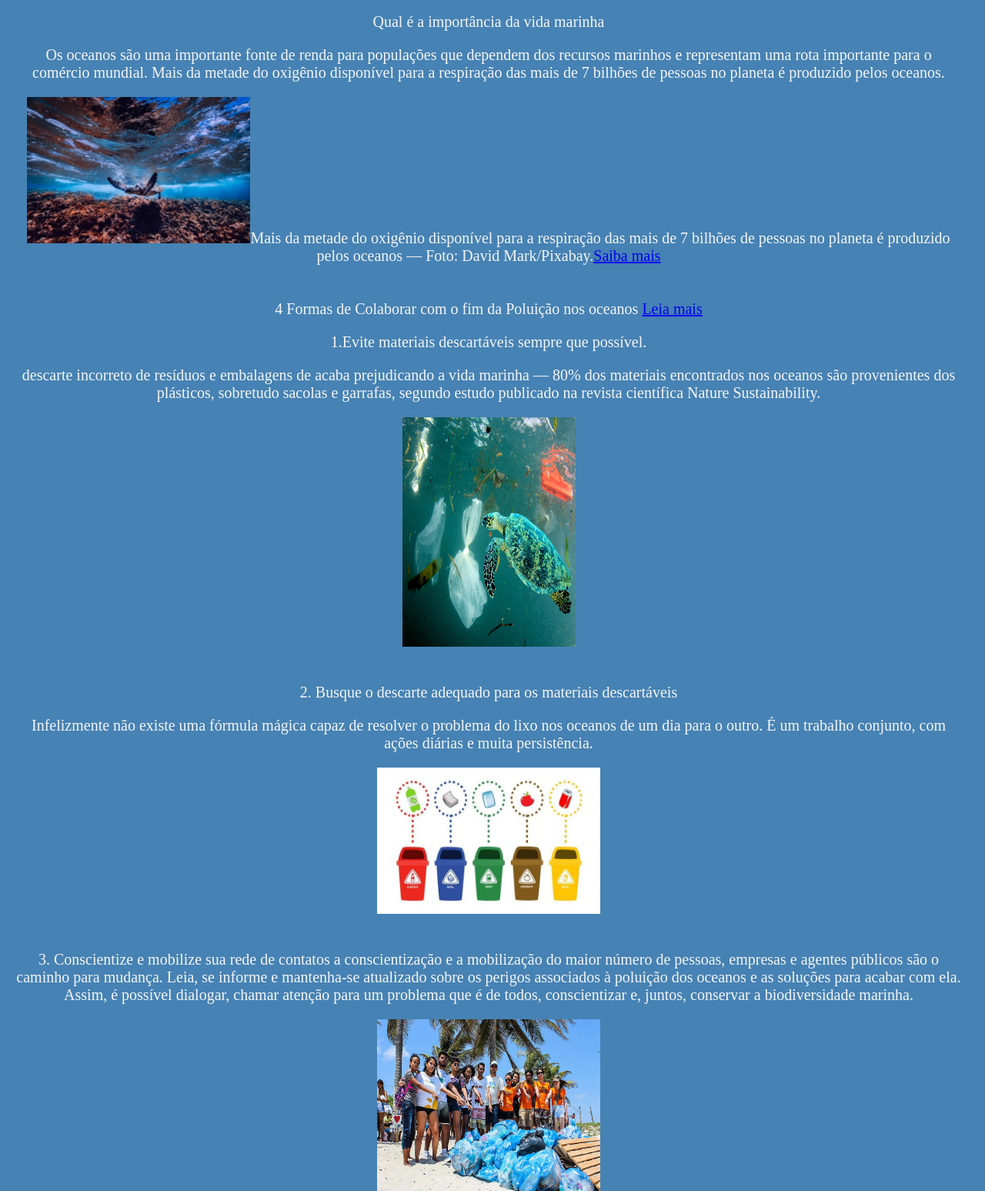
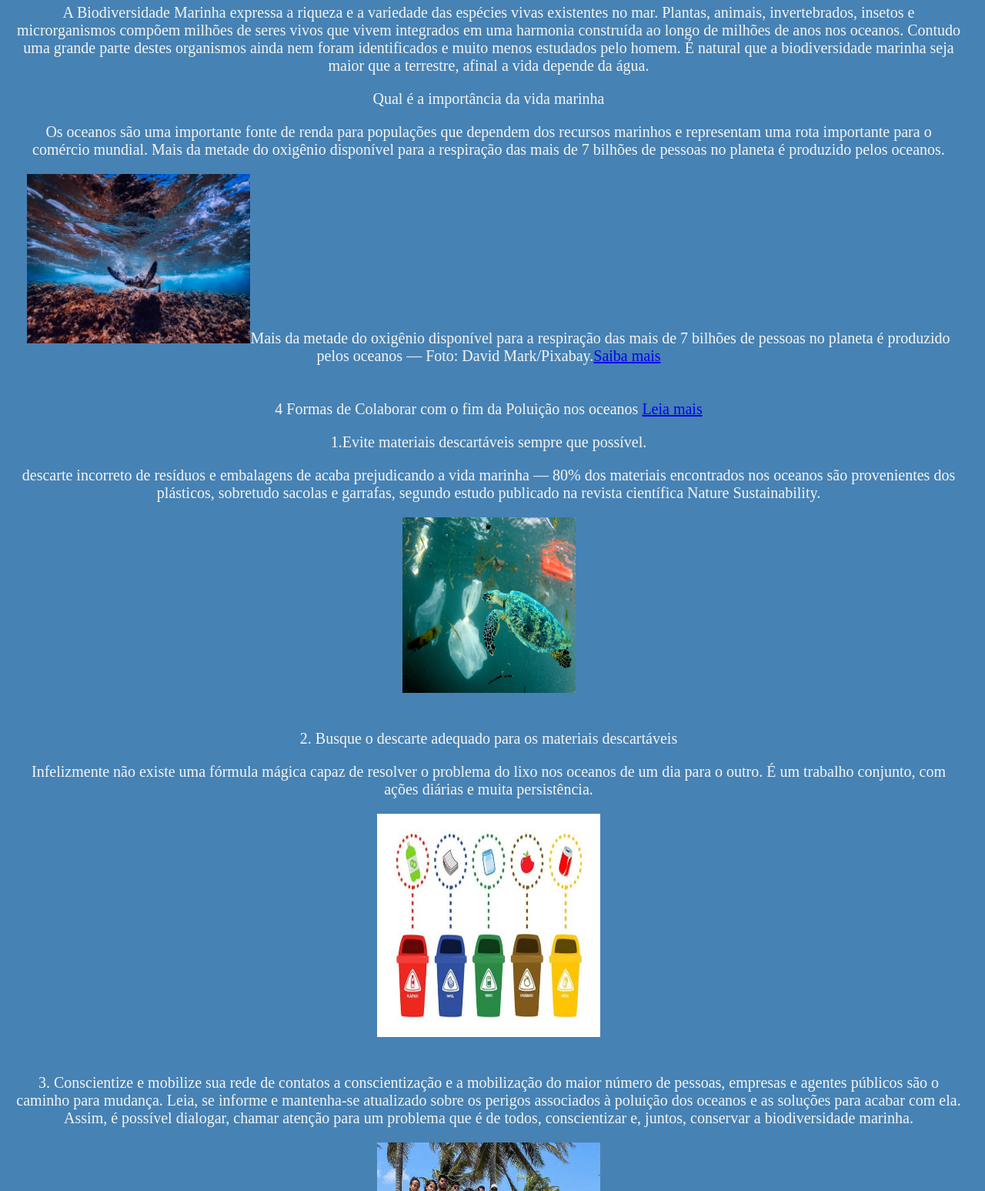
Before and after one commit to Jessica201nascimento/Projeto-ods-vida-na-agua, a plain HTML site: page index.html in a window 1280 px wide. Shown: the part 1487-3034 px from the top of the page at 77% size. Drawn offline with Linux system fonts and the light colour scheme.

Commit message:
Update index.html

```diff
--- a/index.html
+++ b/index.html
@@ -31,7 +31,7 @@
      <br>
      <br>
      <br>
-  <iframe width="390" height="290" src="https://www.youtube.com/embed/TcIHhOCeMBg" title="Descubra a importância da água para a vida na Terra" frameborder="0" allow="accelerometer; autoplay; clipboard-write; encrypted-media; gyroscope; picture-in-picture; web-share" allowfullscreen></iframe>
+  <iframe width="490" height="290" src="https://www.youtube.com/embed/TcIHhOCeMBg" title="Descubra a importância da água para a vida na Terra" frameborder="0" allow="accelerometer; autoplay; clipboard-write; encrypted-media; gyroscope; picture-in-picture; web-share" allowfullscreen></iframe>
    <h3 >Projeto</h3>
    </div>
    <div class="coluna" >
@@ -42,7 +42,7 @@
   </p>As plantas marinhas, algas e cianobactérias também são responsáveis pela criação de oxigênio, e elas foram e ainda são parte responsáveis por bombear este elemento primordial à nossa respiração.</p>
  <a href="https://www.ufmg.br/espacodoconhecimento/vida-na-agua/">Leia mais</a>
   </div>
-   <img src="b.jpg"width="300"height="150"href=>Créditos: Pixabay(Pexels)
+   <img src="b.jpg"width="300"height="250"href=>Créditos: Pixabay(Pexels)
    <br>
    <br>
    <br>
@@ -52,7 +52,7 @@
   <p/>A Biodiversidade Marinha expressa a riqueza e a variedade das espécies vivas existentes no mar. Plantas, animais, invertebrados, insetos e microrganismos compõem milhões de seres vivos que vivem integrados em uma harmonia construída ao longo de milhões de anos nos oceanos. Contudo uma grande parte destes organismos ainda nem foram identificados e muito menos estudados pelo homem. É natural que a biodiversidade marinha seja maior que a terrestre, afinal a vida depende da água.</p>
  <section id=h4>Qual é a importância da vida marinha </h4>
  <p/>Os oceanos são uma importante fonte de renda para populações que dependem dos recursos marinhos e representam uma rota importante para o comércio mundial. Mais da metade do oxigênio disponível para a respiração das mais de 7 bilhões de pessoas no planeta é produzido pelos oceanos.</p>
-   <img src="1920.jpg"width="290"height="190"href=>Mais da metade do oxigênio disponível para a respiração das mais de 7 bilhões de pessoas no planeta é produzido pelos oceanos — Foto: David Mark/Pixabay.<a href="https://umsoplaneta.globo.com/biodiversidade/noticia/2021/06/19/entenda-a-importancia-da-preservacao-dos-oceanos.ghtml">Saiba mais</a>
+   <img src="1920.jpg"width="290"height="220"href=>Mais da metade do oxigênio disponível para a respiração das mais de 7 bilhões de pessoas no planeta é produzido pelos oceanos — Foto: David Mark/Pixabay.<a href="https://umsoplaneta.globo.com/biodiversidade/noticia/2021/06/19/entenda-a-importancia-da-preservacao-dos-oceanos.ghtml">Saiba mais</a>
    <br>
    <br>
    <br>
@@ -60,13 +60,13 @@
  <a href="https://umsoplaneta.globo.com/patrocinado/natura/noticia/2022/01/13/4-formas-de-colaborar-com-o-fim-da-poluicao-nos-oceanos.ghtml">Leia mais</a>
    <p/>1.Evite materiais descartáveis sempre que possível.</p>
    <p/>descarte incorreto de resíduos e embalagens de acaba prejudicando a vida marinha — 80% dos materiais encontrados nos oceanos são provenientes dos plásticos, sobretudo sacolas e garrafas, segundo estudo publicado na revista científica Nature Sustainability.</p>
-   <img src="plastico.png"width="225"height="298"
+   <img src="plastico.png"width="225"height="228"
      <br>
      <br>
      <br>
    </p>2. Busque o descarte adequado para os materiais descartáveis</p>
    </p>Infelizmente não existe uma fórmula mágica capaz de resolver o problema do lixo nos oceanos de um dia para o outro. É um trabalho conjunto, com ações diárias e muita persistência.</p>
-   <img src="lixeiras.jpg"width="290"height="190"
+   <img src="lixeiras.jpg"width="290"height="290"
      <br>
      <br>
      <br>
```
